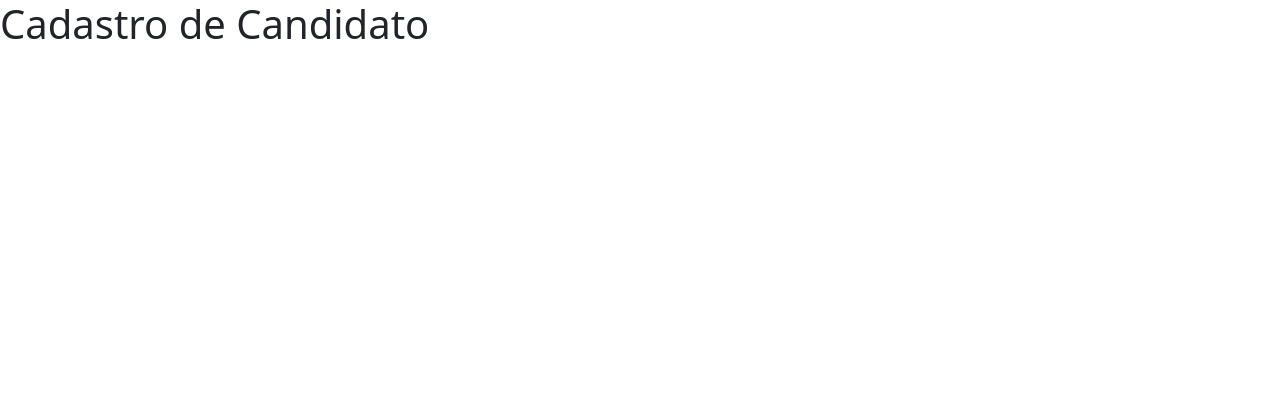
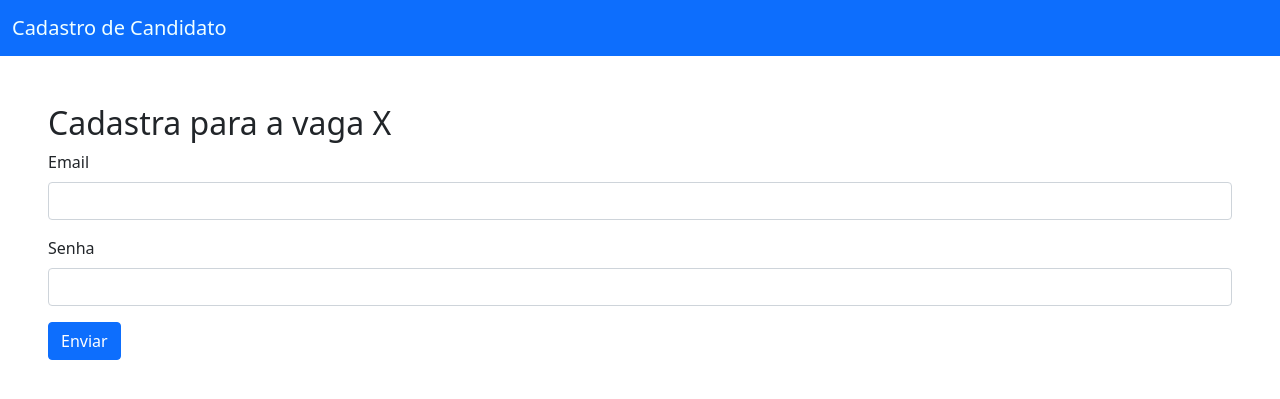
Before and after one commit to Gn112/seniorsistema, a Django app: page / in a window 1280 px wide. Shown: the top 399 px of the page. Run offline with Django 5.2, Linux system fonts and the light colour scheme.

Commit message:
Migração

```diff
--- a/candidato/templates/candidato/home.html
+++ b/candidato/templates/candidato/home.html
@@ -11,17 +11,26 @@
     <title>Cadastro de Candidato</title>
   </head>
   <body>
-    <h1>Cadastro de Candidato</h1>
+    <nav style="background-color: #0d6efd !important;" class="navbar sticky-top navbar-light bg-light">
+        <div class="container-fluid">
+            <a style="color:azure !important;" class="navbar-brand mb-0" href="#">Cadastro de Candidato</a>
+        </div>
+    </nav>
 
-    <!-- Optional JavaScript; choose one of the two! -->
+    <form class="m-5" action="{% url 'listagem_candidatos' %}" method="post">
+        <h2>Cadastra para a vaga X</h2>
+        <div class="mb-3">
+            <label for="email" class="form-label">Email</label>
+            <input type="email" class="form-control" id="input-email" name="email">
+        </div>
+        <div class="mb-3">
+            <label for="senha" class="form-label">Senha</label>
+            <input type="password" class="form-control" id="input-senha" name="senha">
+        </div>
+        <button type="submit" class="btn btn-primary">Enviar</button>
+    </form>
 
-    <!-- Option 1: Bootstrap Bundle with Popper -->
+
     <script src="https://cdn.jsdelivr.net/npm/bootstrap@5.0.2/dist/js/bootstrap.bundle.min.js" integrity="sha384-MrcW6ZMFYlzcLA8Nl+NtUVF0sA7MsXsP1UyJoMp4YLEuNSfAP+JcXn/tWtIaxVXM" crossorigin="anonymous"></script>
-
-    <!-- Option 2: Separate Popper and Bootstrap JS -->
-    <!--
-    <script src="https://cdn.jsdelivr.net/npm/@popperjs/core@2.9.2/dist/umd/popper.min.js" integrity="sha384-IQsoLXl5PILFhosVNubq5LC7Qb9DXgDA9i+tQ8Zj3iwWAwPtgFTxbJ8NT4GN1R8p" crossorigin="anonymous"></script>
-    <script src="https://cdn.jsdelivr.net/npm/bootstrap@5.0.2/dist/js/bootstrap.min.js" integrity="sha384-cVKIPhGWiC2Al4u+LWgxfKTRIcfu0JTxR+EQDz/bgldoEyl4H0zUF0QKbrJ0EcQF" crossorigin="anonymous"></script>
-    -->
   </body>
 </html>
--- a/candidato/views.py
+++ b/candidato/views.py
@@ -8,3 +8,6 @@ from django.shortcuts import render
 
 def home(request):
     return render(request, 'candidato/home.html')
+
+def candidatos(request):
+    pass
--- a/seniorsistema/urls.py
+++ b/seniorsistema/urls.py
@@ -24,4 +24,5 @@ urlpatterns = [
     # rota -> view -> nome ref
 
     path('', views.home, name='home'),
+    path('candidatos/', views.candidatos, name='listagem_candidatos')
 ]
```
Also changed, not shown: candidato/models.py (+9 -1 lines), candidato/migrations/0001_initial.py (added).
